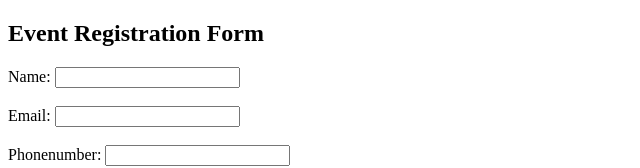
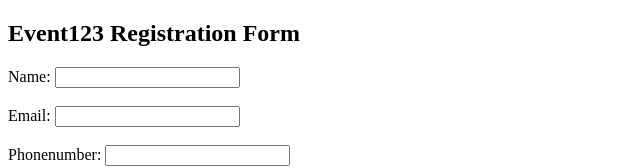
Before and after one commit to kokkondalokeshreddy271-pixel/tillu, a plain HTML site: page index.html in a window 1280 px wide. Shown: the top 168 px of the page, without its empty margins (0-640 px from the left). Drawn offline with Linux system fonts and the light colour scheme.

Commit message:
Update index.html

```diff
--- a/index.html
+++ b/index.html
@@ -5,7 +5,7 @@
 </head>
 <body>
 
-<h2>Event Registration Form</h2>
+<h2>Event123 Registration Form</h2>
 
 <form>
     Name: <input type="text" required><br><br>
```
